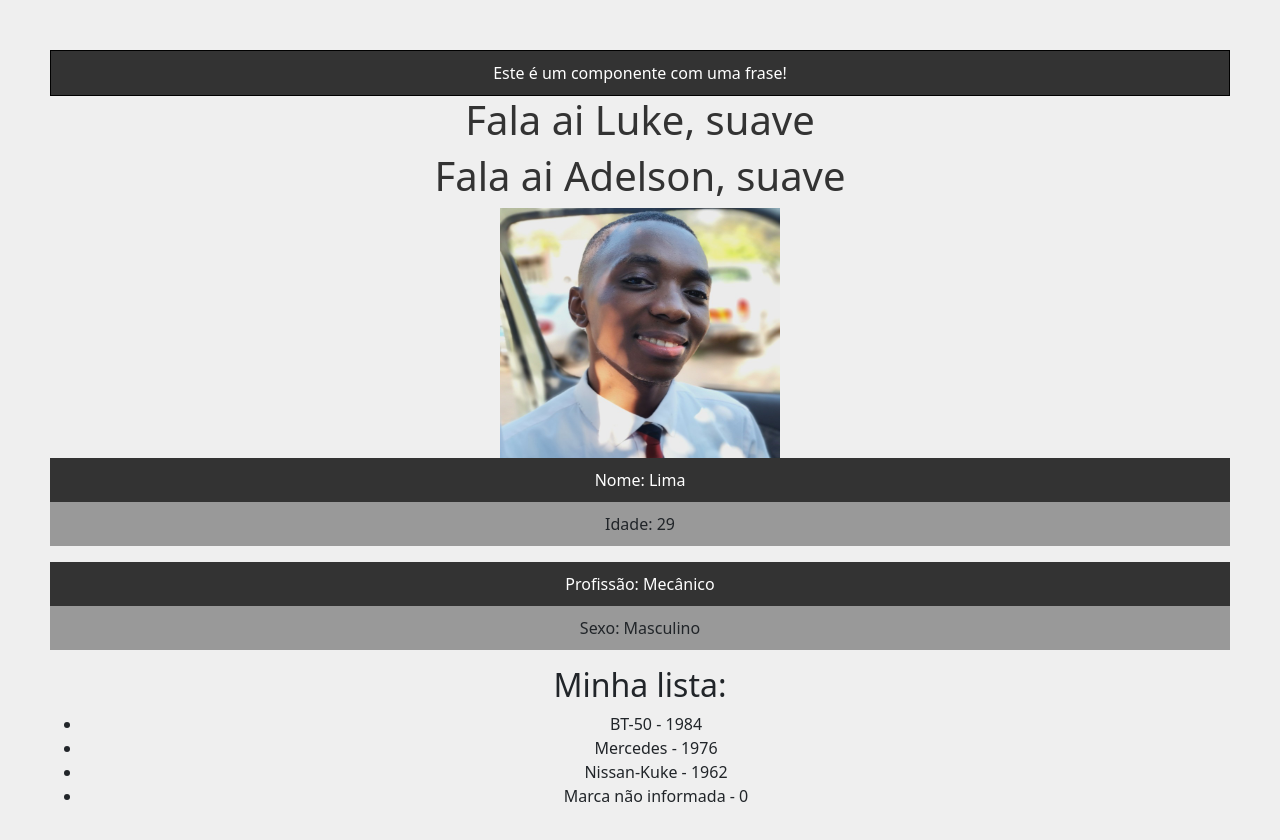
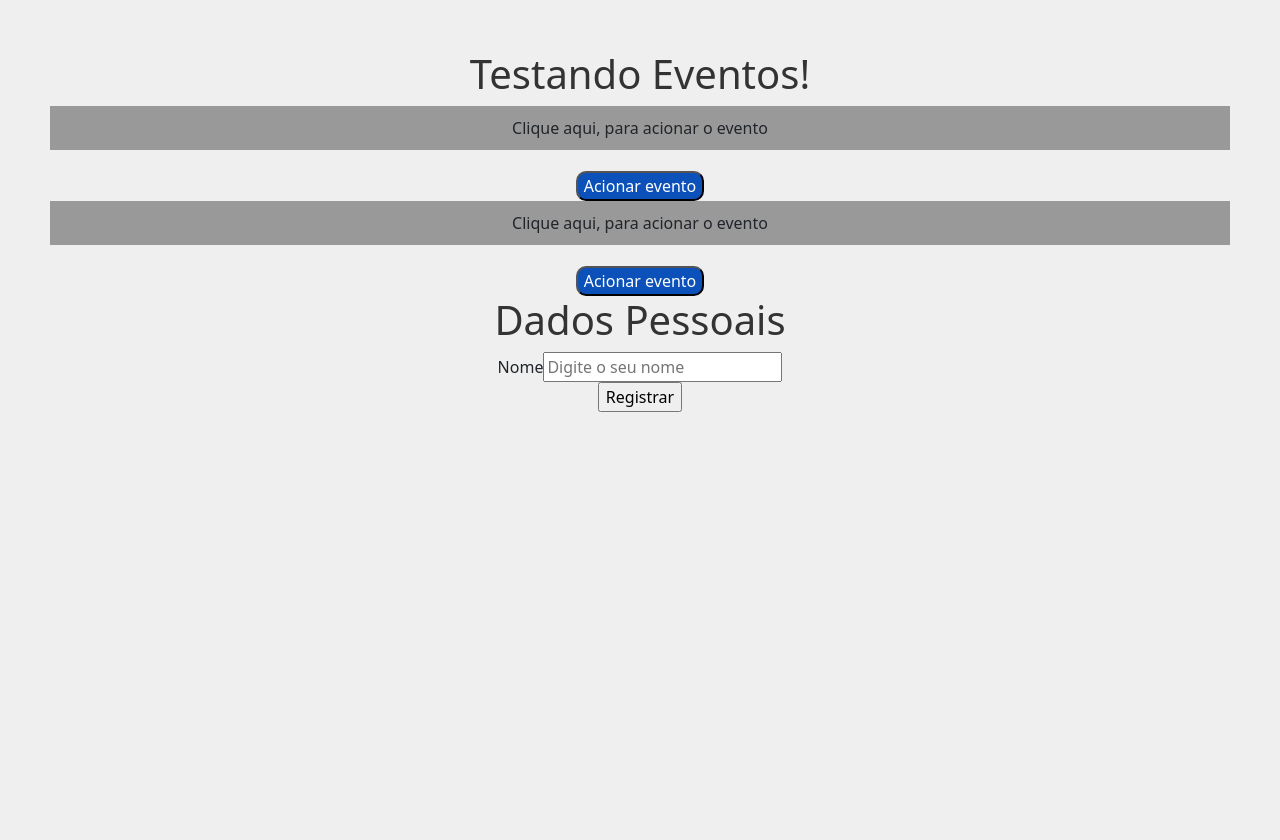
Before and after one commit to adelsonsaguateDev/react_app, a React (Create React App) app: page / in a window 1280 px wide. Shown: the top 840 px of the page. After the commit the page ends 800 px from the top, so only its background shows below. Built offline with nearby package versions, Linux system fonts and the light colour scheme.

Commit message:
Adicionado os eventos e formulario para testes

```diff
--- a/src/App.js
+++ b/src/App.js
@@ -1,19 +1,18 @@
 import './App.css';
-import SayMyName from './components/SayMyName';
-import Pessoa from './components/Pessoa';
-import Frase from './components/Frase';
-import List from './components/List';
+import Evento from './components/Evento';
+import Form from './components/Form';
+
 
 
 function App() {
-  const nome = "Adelson"
   return (
     <div className="App">
-    <Frase />
-    <SayMyName nome="Luke" />
-    <SayMyName nome={nome} />
-    <Pessoa nome="Lima" idade="29" sexo="Masculino" profissao="Mecânico" foto="./img/user.jpeg"  />
-    <List />
+      <h1>Testando Eventos!</h1>
+      <Evento numero ="1"/>
+      <Evento numero ="2"/>
+      <Form/>
+
+
     </div>
   );
 }
--- /dev/null
+++ b/src/components/Evento.js
@@ -0,0 +1,22 @@
+function Evento({numero}){
+
+    function meuevento() {
+        alert("Evento acionado: " + numero);
+    }
+
+    return (
+        <div>
+            <p>Clique aqui, para acionar o evento</p>
+            <button
+                style={{
+                    marginTop: "5px",
+                    borderRadius: "10px",
+                    color: "rgb(255,255,255)",
+                    background: "rgb(11, 81, 185)"}}
+                    onClick={meuevento}>
+                    Acionar evento</button>
+        </div>
+    )
+}
+
+export default Evento
--- /dev/null
+++ b/src/components/Form.js
@@ -0,0 +1,28 @@
+function Form() {
+
+    function addUser(e){
+        e.event.preventDefault();
+        const nome = document.querySelector('input[name="nome"]').value;
+        alert(`Nome cadastrado: ${nome}`);
+        document.querySelector('input[name="nome"]').value = '';
+        document.querySelector('form').reset();
+    }
+
+    return (
+        <div>
+            <h1>Dados Pessoais</h1>
+            <form onSubmit={addUser}>
+                <div>
+                    <label>Nome</label>
+                    <input type="text" placeholder="Digite o seu nome" name="nome"/>
+                </div>
+                <div>
+                    <input type="submit" value="Registrar" />
+                </div>
+            </form>
+        </div>
+    )
+
+}
+
+export default Form
```
